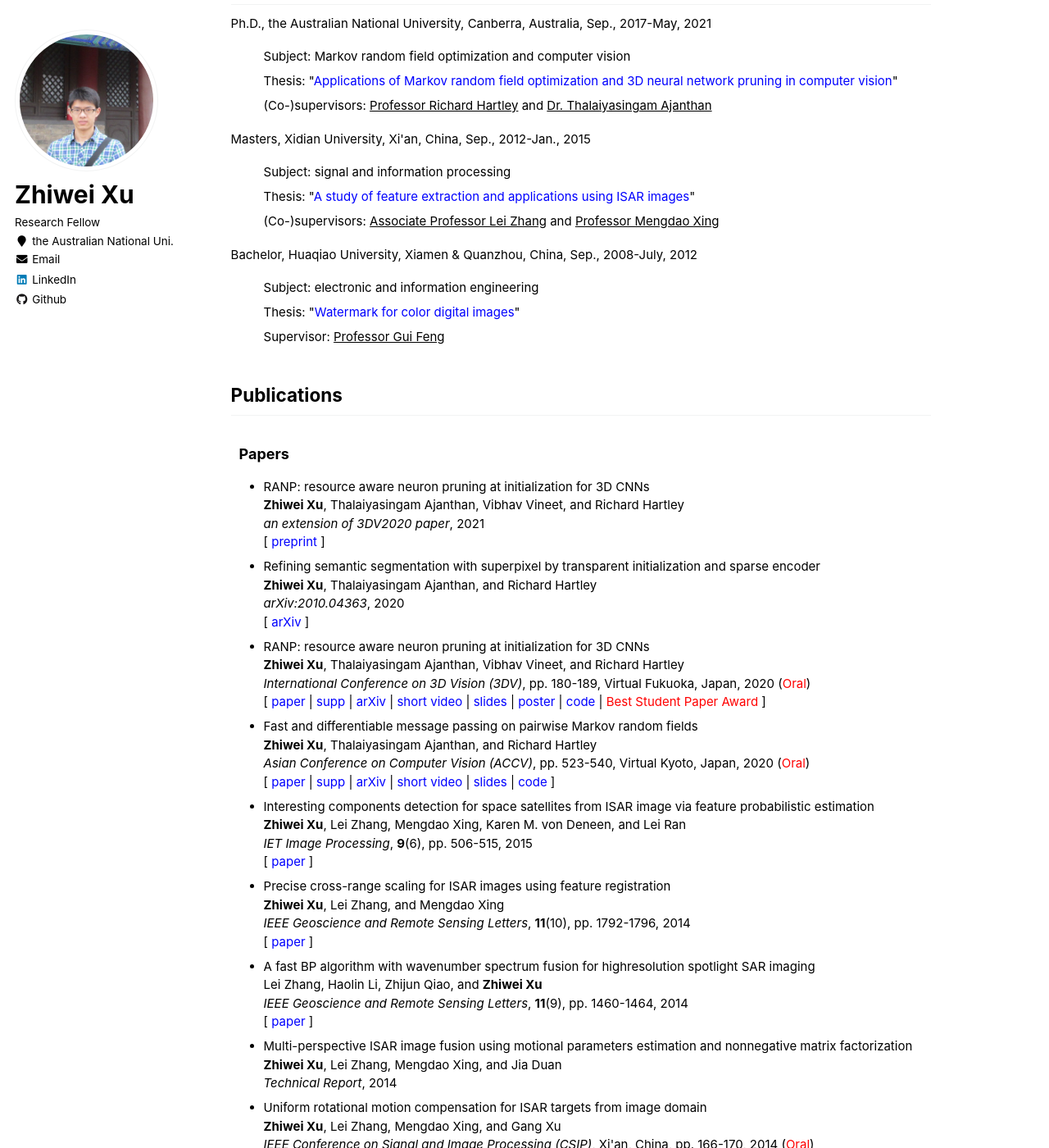
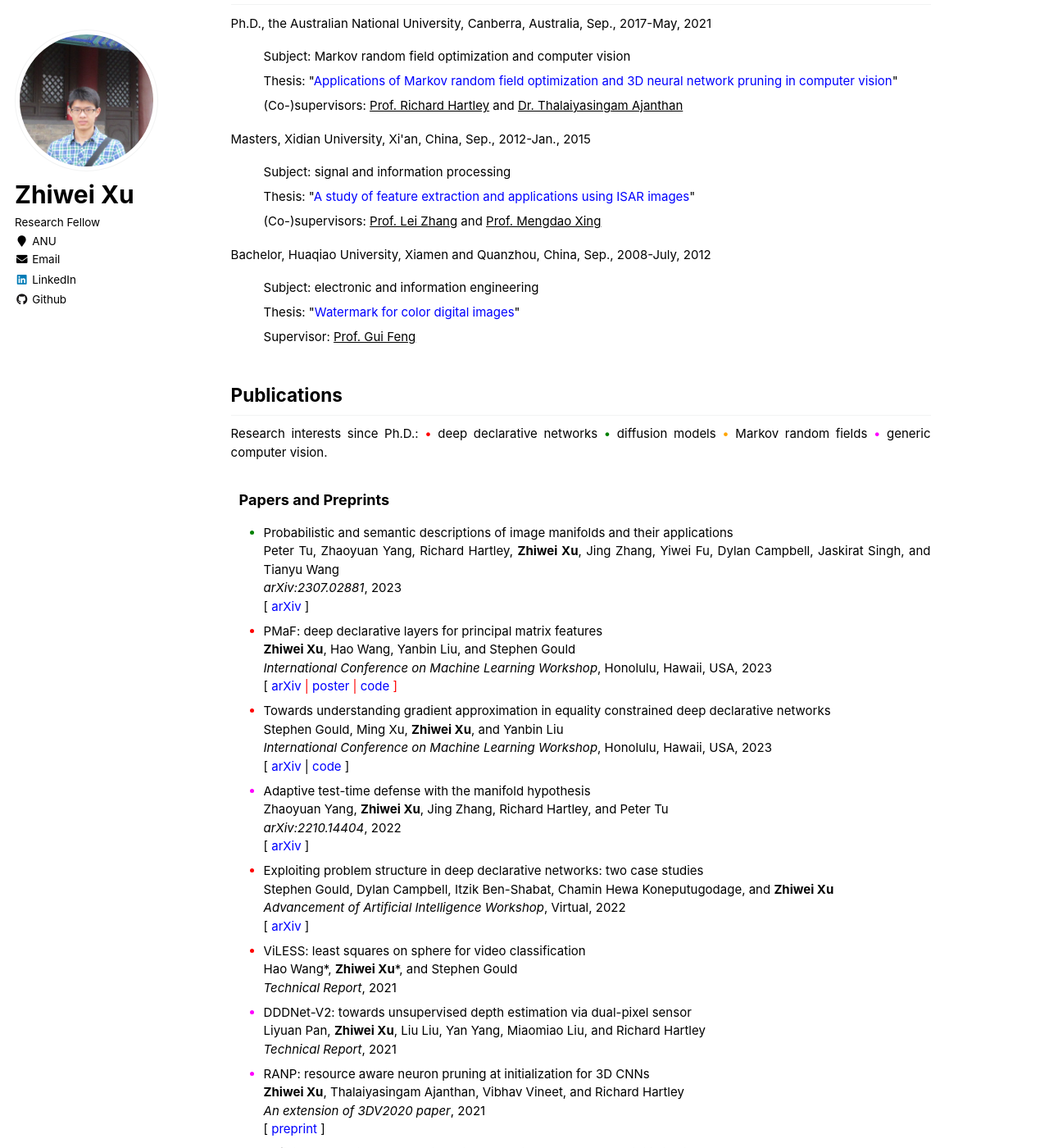
Before and after one commit to zwxu064/zwxu064.github.io, a Jekyll site: the page built from _pages/about.html, in a window 1280 px wide and 1400 px high, scrolled down 704 px. Shown: the whole window at 82% size. Built offline with Jekyll 4.4.1, drawn with Linux system fonts in a browser that asks for light colours; some of the changed text lies outside the part shown.

Commit message:
Added paper list

```diff
--- a/_config.yml
+++ b/_config.yml
@@ -83,7 +83,7 @@ author:
   name             : "Zhiwei Xu"
   avatar           : "../images/mine.png"
   bio              : "Research Fellow"
-  location         : "the Australian National Uni."
+  location         : "ANU"
   employer         :
   pubmed           :
   googlescholar    :
--- a/_pages/about.html
+++ b/_pages/about.html
@@ -8,11 +8,11 @@ redirect_from:
   - /about.md
 ---
 
-<p> Zhiwei is a research fellow at the Australian National University under the supervision of <a style="color: inherit; text-decoration: underline;" href="https://users.cecs.anu.edu.au/~sgould/" target="_blank">Professor Stephen Gould</a>.
+<p> Zhiwei is a research fellow at the Australian National University under the supervision of <a style="color: inherit; text-decoration: underline;" href="https://users.cecs.anu.edu.au/~sgould/" target="_blank">Prof. Stephen Gould</a> and <a style="color: inherit; text-decoration: underline;" href="http://users.cecs.anu.edu.au/~hartley/" target="_blank">Prof. Richard Hartley</a>.
   He is currently working on topics related to <a style="color: inherit; text-decoration: underline;" href="https://github.com/anucvml/ddn" target="_blank">Deep Declarative Networks (DDNs)</a>.
-  During 2017 to 2021, he was a Ph.D. student in computer vision and machine learning at the Australian National University under the supervision of <a style="color: inherit; text-decoration: underline;" href="http://users.cecs.anu.edu.au/~hartley/" target="_blank">Professor Richard Hartley</a> and <a style="color: inherit; text-decoration: underline;" href="https://tajanthan.github.io/" target="_blank">Dr. Thalaiyasingam Ajanthan</a>
+  During 2017 to 2021, he was a Ph.D. student in computer vision and machine learning at the Australian National University under the supervision of <a style="color: inherit; text-decoration: underline;" href="http://users.cecs.anu.edu.au/~hartley/" target="_blank">Prof. Richard Hartley</a> and <a style="color: inherit; text-decoration: underline;" href="https://tajanthan.github.io/" target="_blank">Dr. Thalaiyasingam Ajanthan</a>
   with research interests in Markov random field optimization, semantic segmentation, stereo vision, and 3D neural network pruning.
-  Before that, he was focused on some industrial works in China, and studied in signal and image processing under the supervision of <a style="color: inherit; text-decoration: underline;" href="https://web.xidian.edu.cn/zhanglei/" target="_blank">Associate Professor Lei Zhang</a>, now also at Sun Yat-Sen University, and  <a style="color: inherit; text-decoration: underline;" href="https://web.xidian.edu.cn/mdxing/" target="_blank">Professor Mengdao Xing</a> at Xidian University.
+  Before that, he was focused on some industrial works in China, and studied in signal and image processing under the supervision of <a style="color: inherit; text-decoration: underline;" href="https://web.xidian.edu.cn/zhanglei/" target="_blank">Prof. Lei Zhang</a>, now also at Sun Yat-Sen University, and  <a style="color: inherit; text-decoration: underline;" href="https://web.xidian.edu.cn/mdxing/" target="_blank">Prof. Mengdao Xing</a> at Xidian University.
   He is currently living in the beautiful bush city, Canberra, the capital of Australia.</p>
 
 <h2 id="work">Experience</h2>
@@ -27,60 +27,105 @@ redirect_from:
 <ul style="list-style-type:none;">
   <li>Subject: Markov random field optimization and computer vision
   <li>Thesis: "<a href="../files/PhD_Thesis.pdf", target="_blank">Applications of Markov random field optimization and 3D neural network pruning in computer vision</a>"
-  <li>(Co-)supervisors: <a style="color: inherit; text-decoration: underline;"  href="http://users.cecs.anu.edu.au/~hartley/" target="_blank">Professor Richard Hartley</a> and <a style="color: inherit; text-decoration: underline;" href="https://tajanthan.github.io/" target="_blank">Dr. Thalaiyasingam Ajanthan</a>
+  <li>(Co-)supervisors: <a style="color: inherit; text-decoration: underline;"  href="http://users.cecs.anu.edu.au/~hartley/" target="_blank">Prof. Richard Hartley</a> and <a style="color: inherit; text-decoration: underline;" href="https://tajanthan.github.io/" target="_blank">Dr. Thalaiyasingam Ajanthan</a>
 </ul>
 
 <div>Masters, Xidian University, Xi'an, China, Sep., 2012-Jan., 2015</div>
 <ul style="list-style-type:none;">
   <li>Subject: signal and information processing
   <li>Thesis: "<a href="../files/Postgraduate_Dissertation.pdf", target="_blank">A study of feature extraction and applications using ISAR images</a>"
-  <li>(Co-)supervisors: <a style="color: inherit; text-decoration: underline;" href="https://web.xidian.edu.cn/zhanglei/" target="_blank">Associate Professor Lei Zhang</a> and <a style="color: inherit; text-decoration: underline;" href="https://web.xidian.edu.cn/mdxing/" target="_blank">Professor Mengdao Xing</a>
+  <li>(Co-)supervisors: <a style="color: inherit; text-decoration: underline;" href="https://web.xidian.edu.cn/zhanglei/" target="_blank">Prof. Lei Zhang</a> and <a style="color: inherit; text-decoration: underline;" href="https://web.xidian.edu.cn/mdxing/" target="_blank">Prof. Mengdao Xing</a>
 </ul>
 
-<div>Bachelor, Huaqiao University, Xiamen & Quanzhou, China, Sep., 2008-July, 2012</div>
+<div>Bachelor, Huaqiao University, Xiamen and Quanzhou, China, Sep., 2008-July, 2012</div>
 <ul style="list-style-type:none;">
   <li>Subject: electronic and information engineering
   <li>Thesis: "<a href="../files/Undergraduate_Dissertation.pdf", target="_blank">Watermark for color digital images</a>"
-  <li>Supervisor: <a style="color: inherit; text-decoration: underline;" href="https://eee.hqu.edu.cn/info/1194/4370.htm" target="_blank">Professor Gui Feng</a>
+  <li>Supervisor: <a style="color: inherit; text-decoration: underline;" href="https://eee.hqu.edu.cn/info/1194/4370.htm" target="_blank">Prof. Gui Feng</a>
 </ul>
 
 <h2 id="publications">Publications</h2>
-  <h3 class="tab">Papers</h3>
+  <div>Research interests since Ph.D.: <span style="color:red">&#x2022; </span>deep declarative networks <span style="color:green">&#x2022; </span>diffusion models <span style="color:orange">&#x2022; </span>Markov random fields <span style="color:fuchsia">&#x2022; </span>generic computer vision.</div>
+
+  <h3 class="tab">Papers and Preprints</h3>
   <ul>
-  <li><div>RANP: resource aware neuron pruning at initialization for 3D CNNs</div>
-      <div><strong>Zhiwei Xu</strong>, Thalaiyasingam Ajanthan, Vibhav Vineet, and Richard Hartley</div>
-      <div><i>an extension of 3DV2020 paper</i>, 2021</div>
-      <div>[ <a href="./files/RANP_journal.pdf" target="_blank">preprint</a> ]</div>
+  <li style="color:green"><div><span style="color:black">Probabilistic and semantic descriptions of image manifolds and their applications</span></div>
+      <div><span style="color:black">Peter Tu, Zhaoyuan Yang, Richard Hartley, <strong>Zhiwei Xu</strong>, Jing Zhang, Yiwei Fu, Dylan Campbell, Jaskirat Singh, and Tianyu Wang</span></div>
+      <div><span style="color:black"><i>arXiv:2307.02881</i>, 2023</span></div>
+      <div><span style="color:black">[ <a href="https://arxiv.org/abs/2307.02881" target="_blank">arXiv</a> ]</span></div>
   </li>
 
-  <li><div>Refining semantic segmentation with superpixel by transparent initialization and sparse encoder</div>
-      <div><strong>Zhiwei Xu</strong>, Thalaiyasingam Ajanthan, and Richard Hartley</div>
-      <div><i>arXiv:2010.04363</i>, 2020</div>
-      <div>[ <a href="https://arxiv.org/abs/2010.04363" target="_blank">arXiv</a> ]</div>
+  <li style="color:red"><div><span style="color:black">PMaF: deep declarative layers for principal matrix features</span></div>
+      <div><span style="color:black"><strong>Zhiwei Xu</strong>, Hao Wang, Yanbin Liu, and Stephen Gould</span></div>
+      <div><span style="color:black"><i>International Conference on Machine Learning Workshop</i>, Honolulu, Hawaii, USA, 2023</span></div>
+      <div><span style="color:black">[ <a href="https://arxiv.org/abs/2306.14054" target="_blank">arXiv</span></a>
+        | <a href="../files/PMaF_poster.pdf" target="_blank">poster</a>
+	| <a href="https://github.com/anucvml/ddn/tree/master/apps/PMaF" target="_blank">code</a> ]</span></div>
   </li>
 
-  <li><div>RANP: resource aware neuron pruning at initialization for 3D CNNs</div>
-      <div><strong>Zhiwei Xu</strong>, Thalaiyasingam Ajanthan, Vibhav Vineet, and Richard Hartley</div>
-      <div><i>International Conference on 3D Vision (3DV)</i>, pp. 180-189, Virtual Fukuoka, Japan, 2020 (<span style="color:red">Oral</span>)</div>
-      <div>[ <a href="./files/RANP.pdf" target="_blank">paper</a>
+  <li style="color:red"><div><span style="color:black">Towards understanding gradient approximation in equality constrained deep declarative networks</span></div>
+      <div><span style="color:black">Stephen Gould, Ming Xu, <strong>Zhiwei Xu</strong>, and Yanbin Liu</span></div>
+      <div><span style="color:black"><i>International Conference on Machine Learning Workshop</i>, Honolulu, Hawaii, USA, 2023</span></div>
+      <div><span style="color:black">[ <a href="https://arxiv.org/abs/2306.14054" target="_blank">arXiv</a>
+		      | <a href="https://github.com/anucvml/ddn/tree/master/apps/approxgrad" target="_blank">code</a> ]</span></div>
+  </li>
+
+  <li style="color:fuchsia"><div><span style="color:black">Adaptive test-time defense with the manifold hypothesis</span></div>
+      <div><span style="color:black">Zhaoyuan Yang, <strong>Zhiwei Xu</strong>, Jing Zhang, Richard Hartley, and Peter Tu</span></div>
+      <div><span style="color:black"><i>arXiv:2210.14404</i>, 2022</span></div>
+      <div><span style="color:black">[ <a href="https://arxiv.org/abs/2210.14404" target="_blank">arXiv</a> ]</span></div>
+  </li>
+
+  <li style="color:red"><div><span style="color:black">Exploiting problem structure in deep declarative networks: two case studies</span></div>
+      <div><span style="color:black">Stephen Gould, Dylan Campbell, Itzik Ben-Shabat, Chamin Hewa Koneputugodage, and <strong>Zhiwei Xu</strong></span></div>
+      <div><span style="color:black"><i>Advancement of Artificial Intelligence Workshop</i>, Virtual, 2022</span></div>
+      <div><span style="color:black">[ <a href="https://arxiv.org/abs/2202.12404" target="_blank">arXiv</a> ]</span></div>
+  </li>
+
+  <li style="color:red"><div><span style="color:black">ViLESS: least squares on sphere for video classification</span></div>
+      <div><span style="color:black">Hao Wang<span class="star">&#42;</span>, <strong>Zhiwei Xu</strong><span class="star">&#42;</span>, and Stephen Gould</span></div>
+      <div><span style="color:black"><i>Technical Report</i>, 2021</span></div>
+  </li>
+
+  <li style="color:fuchsia"><div><span style="color:black">DDDNet-V2: towards unsupervised depth estimation via dual-pixel sensor</span></div>
+      <div><span style="color:black">Liyuan Pan, <strong>Zhiwei Xu</strong>, Liu Liu, Yan Yang, Miaomiao Liu, and Richard Hartley</span></div>
+      <div><span style="color:black"><i>Technical Report</i>, 2021</span></div>
+  </li>
+
+  <li style="color:fuchsia"><div><span style="color:black">RANP: resource aware neuron pruning at initialization for 3D CNNs</span></div>
+      <div><span style="color:black"><strong>Zhiwei Xu</strong>, Thalaiyasingam Ajanthan, Vibhav Vineet, and Richard Hartley</span></div>
+      <div><span style="color:black"><i>An extension of 3DV2020 paper</i>, 2021</span></div>
+      <div><span style="color:black">[ <a href="./files/RANP_journal.pdf" target="_blank">preprint</a> ]</span></div>
+  </li>
+
+  <li style="color:fuchsia"><div><span style="color:black">Refining semantic segmentation with superpixel by transparent initialization and sparse encoder</span></div>
+      <div><span style="color:black"><strong>Zhiwei Xu</strong>, Thalaiyasingam Ajanthan, and Richard Hartley</span></div>
+      <div><span style="color:black"><i>arXiv:2010.04363</i>, 2020</span></div>
+      <div><span style="color:black">[ <a href="https://arxiv.org/abs/2010.04363" target="_blank">arXiv</a> ]</span></div>
+  </li>
+
+  <li style="color:fuchsia"><div><span style="color:black">RANP: resource aware neuron pruning at initialization for 3D CNNs</span></div>
+      <div><span style="color:black"><strong>Zhiwei Xu</strong>, Thalaiyasingam Ajanthan, Vibhav Vineet, and Richard Hartley</span></div>
+      <div><span style="color:black"><i>International Conference on 3D Vision (3DV)</i>, pp. 180-189, Virtual Fukuoka, Japan, 2020 (<span style="color:red">Oral</span>)</span></div>
+      <div><span style="color:black">[ <a href="./files/RANP.pdf" target="_blank">paper</a>
         | <a href="./files/RANP_supp.pdf" target="_blank">supp</a>
         | <a href="https://arxiv.org/abs/2010.02488" target="_blank">arXiv</a>
         | <a href="https://www.youtube.com/watch?v=KadydhOJnBE&t=71s" target="_blank">short video</a>
         | <a href="./files/3DV2020_slides.pdf" target="_blank">slides</a>
         | <a href="https://bn1302files.storage.live.com/y4mWIjIxN9_5CKv26bp4qUefzUNf0gCtJp_7g5OwkXe9JoVyKO-AvkGHnkp4oH4DXiJOsjwvjOl5Fy55eF4umP-BPDw6IRqEDrdL-eLQF9P1EJJM6XrWsbHECHTMb_85DMCIappEaVgmkQIIIUbfQiKp7utp_IWM9nR_KtYul_c8zfj5lYkyPG-9mGz-hml-Nbh?width=10368&height=6912&cropmode=none" target="_blank">poster</a>
         | <a href="https://github.com/zwxu064/RANP.git" target="_blank">code</a>
-        | <span style="color:red">Best Student Paper Award</span> ]</div>
+        | <span style="color:red">Best Student Paper Award</span> ]</span></div>
   </li>
 
-  <li><div>Fast and differentiable message passing on pairwise Markov random fields</div>
-      <div><strong>Zhiwei Xu</strong>, Thalaiyasingam Ajanthan, and Richard Hartley</div>
-      <div><i>Asian Conference on Computer Vision (ACCV)</i>, pp. 523-540, Virtual Kyoto, Japan, 2020 (<span style="color:red">Oral</span>)</div>
-      <div>[ <a href="./files/MPLayers.pdf" target="_blank">paper</a>
+  <li style="color:orange"><div><span style="color:black">Fast and differentiable message passing on pairwise Markov random fields</span></div>
+      <div><span style="color:black"><strong>Zhiwei Xu</strong>, Thalaiyasingam Ajanthan, and Richard Hartley</span></div>
+      <div><span style="color:black"><i>Asian Conference on Computer Vision (ACCV)</i>, pp. 523-540, Virtual Kyoto, Japan, 2020 (<span style="color:red">Oral</span>)</span></div>
+      <div><span style="color:black">[ <a href="./files/MPLayers.pdf" target="_blank">paper</a>
         | <a href="./files/MPLayers_supp.pdf" target="_blank">supp</a>
         | <a href="https://arxiv.org/abs/1910.10892" target="_blank">arXiv</a>
         | <a href="https://www.youtube.com/watch?v=ZM1SRlVu17E" target="_blank">short video</a>
         | <a href="./files/ACCV2020_slides.pdf" target="_blank">slides</a>
-        | <a href="https://github.com/zwxu064/MPLayers.git" target="_blank">code</a> ]</div>
+	| <a href="https://github.com/zwxu064/MPLayers.git" target="_blank">code</a> ]</span></div>
   </li>
 
   <li><div>Interesting components detection for space satellites from ISAR image via feature probabilistic estimation</div>
@@ -152,6 +196,15 @@ redirect_from:
         <div>Lei Zhang, Qi Dong, Yinghui Quan, <strong>Zhiwei Xu</strong>, and Gang Xu</div></div>
   </ul>
 
+<h2 id="services">Services</h2>
+  <ul>
+    <li><div><strong>Teaching</strong>: ENGN8501-advanced topics in computer vision (guest lecturer, 2021 and 2022, ANU)</div>
+
+    <li><div><strong>Supervision</strong>: Mr. Hao Wang (MPhil, 2021-2022, cosupervise with Prof. Stephen Gould), Mr. Zeji Hui (MPhil, 2021, cosupervise with Dr. Miaomiao Liu)</div>
+
+    <li><div><strong>Reviewer</strong>: GRSL, CVPR, ECCV, NeurIPS, ACCV, ICML</div>
+  </ul>
+
 <h2 id="awards">Awards & Honors</h2>
   <ul>
     <li><div>Best student paper award on international conference on 3D Vision (3DV), 2020</div>
```
Also changed, not shown: other parts of _pages/about.html (+0 -1 lines), _data/navigation.yml (+3 -18 lines), 1 other file.
